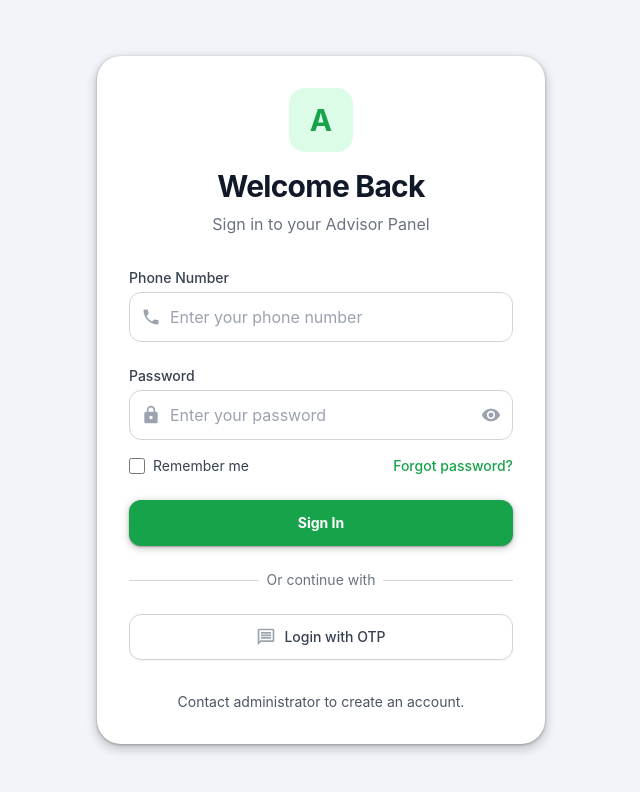
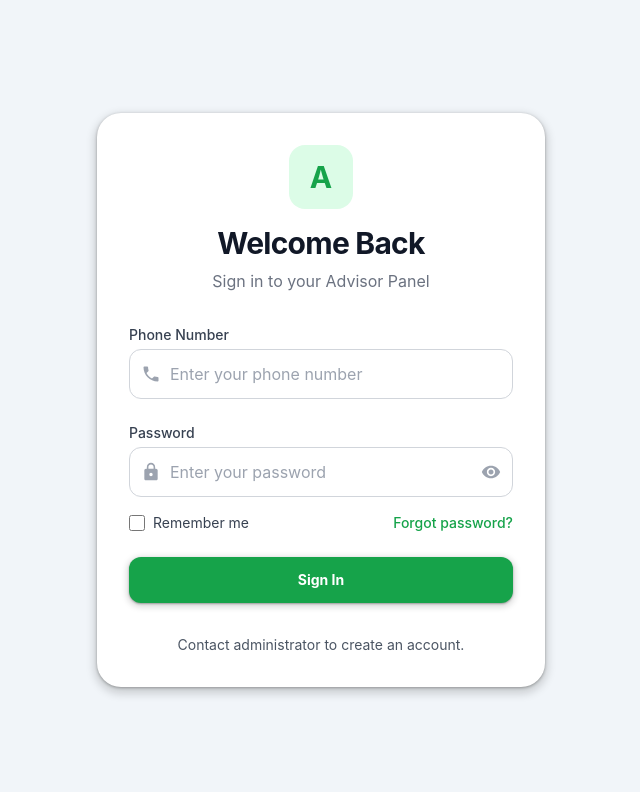
Before and after one commit to Rajanbhalodiya/agriIndiaa, a React (Vite) app in the folder advisor-panel/: page /auth/login in a window 1280 px wide. Shown: the top 792 px of the page, without its empty margins (319-959 px from the left). Built offline with nearby package versions, Linux system fonts and the light colour scheme.

Commit message:
Updated code

```diff
--- a/advisor-panel/src/pages/auth/Login.jsx
+++ b/advisor-panel/src/pages/auth/Login.jsx
@@ -2,25 +2,18 @@ import { useState, useEffect } from 'react';
 import { useForm } from 'react-hook-form';
 import { zodResolver } from '@hookform/resolvers/zod';
 import * as z from 'zod';
-import { useNavigate, Link } from 'react-router-dom';
-import { motion, AnimatePresence } from 'framer-motion';
-import { MdPhone, MdLock, MdVisibility, MdVisibilityOff, MdOutlineMessage } from 'react-icons/md';
+import { useNavigate } from 'react-router-dom';
+import { motion } from 'framer-motion';
+import { MdPhone, MdLock, MdVisibility, MdVisibilityOff } from 'react-icons/md';
 import { apiFetch } from '../../services/api';
 
 const loginSchema = z.object({
   phone: z.string().min(10, 'Phone number must be at least 10 digits'),
-  password: z.string().min(6, 'Password must be at least 6 characters').optional().or(z.literal('')),
-});
-
-const otpSchema = z.object({
-  otp: z.string().length(6, 'OTP must be exactly 6 digits'),
+  password: z.string().min(6, 'Password must be at least 6 characters'),
 });
 
 export default function Login() {
   const [showPassword, setShowPassword] = useState(false);
-  const [loginMode, setLoginMode] = useState('password'); // 'password' or 'otp'
-  const [otpSent, setOtpSent] = useState(false);
-  const [phoneNumber, setPhoneNumber] = useState('');
 
   const navigate = useNavigate();
 
@@ -33,10 +26,6 @@ export default function Login() {
 
   const { register, handleSubmit, formState: { errors, isSubmitting }, watch } = useForm({
     resolver: zodResolver(loginSchema),
-  });
-
-  const { register: registerOtp, handleSubmit: handleOtpSubmit, formState: { errors: otpErrors, isSubmitting: isSubmittingOtp } } = useForm({
-    resolver: zodResolver(otpSchema),
   });
 
   const phoneValue = watch('phone');
@@ -58,30 +47,6 @@ export default function Login() {
       console.error('Login error:', error);
       alert('An error occurred during login.');
     }
-  };
-
-  const onSendOtp = async () => {
-    if (!phoneValue || phoneValue.length < 10) {
-      alert("Please enter a valid phone number first");
-      return;
-    }
-    setPhoneNumber(phoneValue);
-
-    // Simulate API call to send OTP
-    setOtpSent(true);
-    alert('OTP Sent to ' + phoneValue + '. For testing, enter any 6 digits.');
-  };
-
-  const onVerifyOtp = async (data) => {
-    // Simulate API call to verify OTP
-    return new Promise((resolve) => {
-      setTimeout(() => {
-        console.log('Verifying OTP for', phoneNumber, ':', data.otp);
-        localStorage.setItem('token', 'mock_advisor_token');
-        window.location.href = '/';
-        resolve();
-      }, 1500);
-    });
   };
 
   const [showForgotModal, setShowForgotModal] = useState(false);
@@ -169,14 +134,6 @@ export default function Login() {
         <p className="text-gray-500 mt-2">Sign in to your Advisor Panel</p>
       </div>
 
-      <AnimatePresence mode="wait">
-        {!otpSent ? (
-          <motion.div
-            key="login-form"
-            initial={{ opacity: 0, x: -20 }}
-            animate={{ opacity: 1, x: 0 }}
-            exit={{ opacity: 0, x: 20 }}
-          >
       <form onSubmit={handleSubmit(onPasswordLogin)} className="space-y-6">
         <div>
           <label className="block text-sm font-medium text-gray-700 mb-1">Phone Number</label>
@@ -194,11 +151,7 @@ export default function Login() {
           {errors.phone && <p className="mt-1 text-sm text-error">{errors.phone.message}</p>}
         </div>
 
-              {loginMode === 'password' && (
-                <motion.div
-                  initial={{ opacity: 0, height: 0 }}
-                  animate={{ opacity: 1, height: 'auto' }}
-                >
+        <div>
           <label className="block text-sm font-medium text-gray-700 mb-1">Password</label>
           <div className="relative">
             <div className="absolute inset-y-0 left-0 pl-3 flex items-center pointer-events-none">
@@ -212,7 +165,7 @@ export default function Login() {
             />
             <button
               type="button"
-                      className="absolute inset-y-0 right-0 pr-3 flex items-center"
+              className="absolute inset-y-0 right-0 pr-3 flex items-center cursor-pointer"
               onClick={() => setShowPassword(!showPassword)}
             >
               {showPassword ? (
@@ -229,9 +182,9 @@ export default function Login() {
               <input
                 id="remember-me"
                 type="checkbox"
-                        className="h-4 w-4 text-primary-600 focus:ring-primary-500 border-gray-300 rounded"
+                className="h-4 w-4 text-primary-600 focus:ring-primary-500 border-gray-300 rounded cursor-pointer"
               />
-                      <label htmlFor="remember-me" className="ml-2 block text-sm text-gray-700">
+              <label htmlFor="remember-me" className="ml-2 block text-sm text-gray-700 cursor-pointer">
                 Remember me
               </label>
             </div>
@@ -250,112 +203,16 @@ export default function Login() {
               </button>
             </div>
           </div>
-                </motion.div>
-              )}
-
-              {loginMode === 'password' ? (
-                <button
-                  type="submit"
-                  disabled={isSubmitting}
-                  className="w-full flex justify-center py-3 px-4 border border-transparent rounded-xl shadow-md3-2 text-sm font-bold text-white bg-primary-600 hover:bg-primary-700 transition-colors disabled:opacity-70"
-                >
-                  {isSubmitting ? 'Signing in...' : 'Sign In'}
-                </button>
-              ) : (
-                <button
-                  type="button"
-                  onClick={onSendOtp}
-                  className="w-full flex justify-center py-3 px-4 border border-transparent rounded-xl shadow-md3-2 text-sm font-bold text-white bg-primary-600 hover:bg-primary-700 transition-colors"
-                >
-                  Send OTP
-                </button>
-              )}
-
-              <div className="mt-6">
-                <div className="relative">
-                  <div className="absolute inset-0 flex items-center">
-                    <div className="w-full border-t border-gray-300" />
-                  </div>
-                  <div className="relative flex justify-center text-sm">
-                    <span className="px-2 bg-surface text-gray-500">Or continue with</span>
-                  </div>
-                </div>
-
-                <div className="mt-6">
-                  <button
-                    type="button"
-                    onClick={() => setLoginMode(loginMode === 'password' ? 'otp' : 'password')}
-                    className="w-full flex justify-center items-center py-3 px-4 border border-gray-300 rounded-xl shadow-sm text-sm font-medium text-gray-700 bg-white hover:bg-gray-50 transition-colors"
-                  >
-                    {loginMode === 'password' ? (
-                      <>
-                        <MdOutlineMessage className="h-5 w-5 text-gray-400 mr-2" />
-                        Login with OTP
-                      </>
-                    ) : (
-                      <>
-                        <MdLock className="h-5 w-5 text-gray-400 mr-2" />
-                        Login with Password
-                      </>
-                    )}
-                  </button>
-                </div>
-              </div>
-            </form>
-          </motion.div>
-        ) : (
-          <motion.div
-            key="otp-form"
-            initial={{ opacity: 0, x: 20 }}
-            animate={{ opacity: 1, x: 0 }}
-            exit={{ opacity: 0, x: -20 }}
-          >
-            <form onSubmit={handleOtpSubmit(onVerifyOtp)} className="space-y-6">
-              <div className="text-center mb-6">
-                <p className="text-sm text-gray-600">
-                  We've sent a verification code to<br/>
-                  <span className="font-semibold text-gray-900">{phoneNumber}</span>
-                </p>
-              </div>
-
-              <div>
-                <label className="block text-sm font-medium text-gray-700 mb-1">Enter OTP</label>
-                <div className="relative">
-                  <div className="absolute inset-y-0 left-0 pl-3 flex items-center pointer-events-none">
-                    <MdLock className="h-5 w-5 text-gray-400" />
-                  </div>
-                  <input
-                    type="text"
-                    maxLength={6}
-                    {...registerOtp('otp')}
-                    className={`block w-full pl-10 pr-3 py-3 text-center tracking-widest text-lg font-semibold border ${otpErrors.otp ? 'border-error' : 'border-gray-300'} rounded-xl focus:ring-2 focus:ring-primary-500 focus:border-primary-500 transition-shadow bg-surface`}
-                    placeholder="000000"
-                  />
-                </div>
-                {otpErrors.otp && <p className="mt-1 text-sm text-error">{otpErrors.otp.message}</p>}
         </div>
 
         <button
           type="submit"
-                disabled={isSubmittingOtp}
-                className="w-full flex justify-center py-3 px-4 border border-transparent rounded-xl shadow-md3-2 text-sm font-bold text-white bg-primary-600 hover:bg-primary-700 transition-colors disabled:opacity-70"
+          disabled={isSubmitting}
+          className="w-full flex justify-center py-3 px-4 border border-transparent rounded-xl shadow-md3-2 text-sm font-bold text-white bg-primary-600 hover:bg-primary-700 transition-colors disabled:opacity-70 cursor-pointer"
         >
-                {isSubmittingOtp ? 'Verifying...' : 'Verify & Login'}
+          {isSubmitting ? 'Signing in...' : 'Sign In'}
         </button>
-
-              <div className="text-center mt-4">
-                <button
-                  type="button"
-                  onClick={() => setOtpSent(false)}
-                  className="text-sm font-medium text-primary-600 hover:text-primary-500"
-                >
-                  Back to Login
-                </button>
-              </div>
       </form>
-          </motion.div>
-        )}
-      </AnimatePresence>
 
       <div className="mt-8 text-center text-sm text-gray-600">
         Contact administrator to create an account.
```
Also changed, not shown: 1 other file (tests, documents, lock files or other folders). Lines whose indentation alone changed are shown as unchanged.
